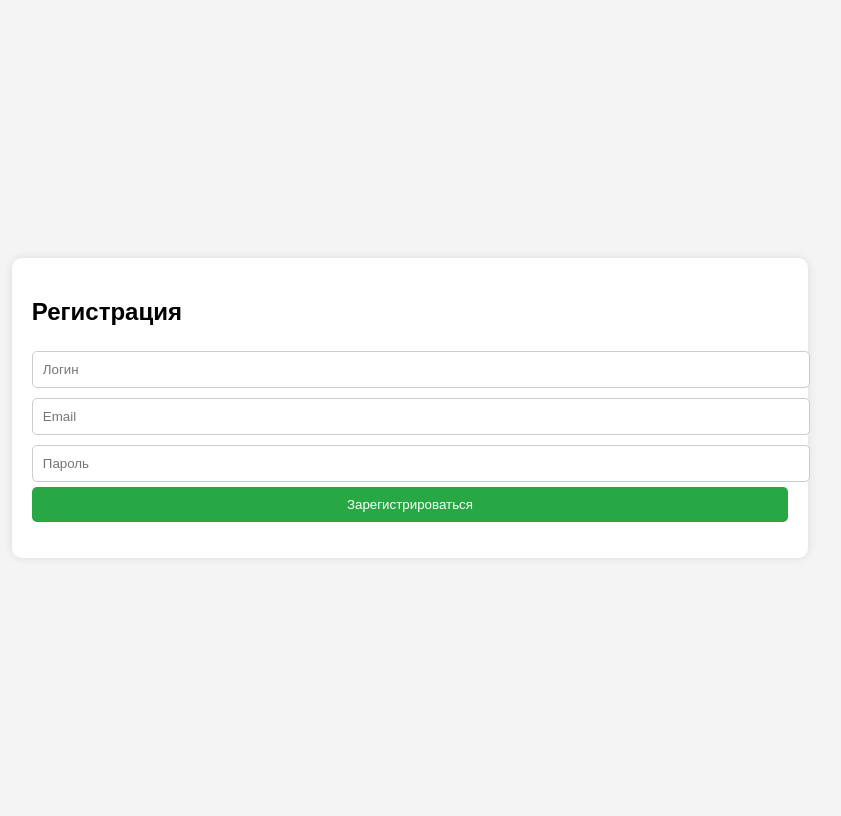
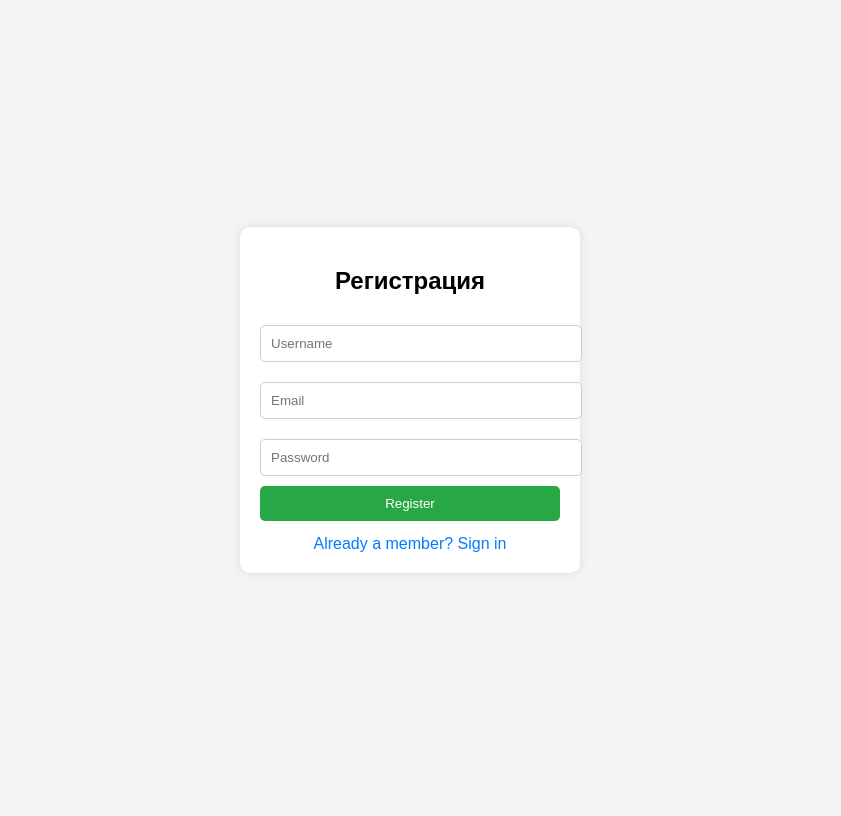
Before and after one commit to jeezdredd/social-media-platform, a PHP site: page /register.html in a window 1280 px wide. Shown: the whole page, without its empty margins (230-1071 px from the left). After the commit the page ends 552 px from the top, so only its background shows below. Run offline with PHP 8.4, Linux system fonts and the light colour scheme.

Commit message:
added login and register forms and simple dashboard

```diff
--- /dev/null
+++ b/acchandlers/logout.php
@@ -0,0 +1,6 @@
+<?php
+session_start();
+session_unset();
+session_destroy();
+header("Location: ../login.html");
+exit;
--- a/register.html
+++ b/register.html
@@ -4,66 +4,43 @@
     <meta charset="UTF-8">
     <meta name="viewport" content="width=device-width, initial-scale=1.0">
     <title>Регистрация</title>
-    <style>
-        body {
-            font-family: Arial, sans-serif;
-            display: flex;
-            justify-content: center;
-            align-items: center;
-            height: 100vh;
-            background-color: #f4f4f4;
-        }
-        .container {
-            background: white;
-            padding: 20px;
-            border-radius: 10px;
-            box-shadow: 0 0 10px rgba(0, 0, 0, 0.1);
-        }
-        input {
-            width: 100%;
-            padding: 10px;
-            margin: 5px 0;
-            border: 1px solid #ccc;
-            border-radius: 5px;
-        }
-        button {
-            width: 100%;
-            padding: 10px;
-            background: #28a745;
-            color: white;
-            border: none;
-            border-radius: 5px;
-            cursor: pointer;
-        }
-        button:hover {
-            background: #218838;
-        }
-    </style>
+    <link rel="stylesheet" href="styles/styles.css">
 </head>
 <body>
 <div class="container">
     <h2>Регистрация</h2>
-    <form id="registerForm">
-        <label for="username"></label><input type="text" id="username" name="username" placeholder="Логин" required>
-        <label for="email"></label><input type="email" id="email" name="email" placeholder="Email" required>
-        <label for="password"></label><input type="password" id="password" name="password" placeholder="Пароль" required>
-        <button type="submit">Зарегистрироваться</button>
-    </form>
-    <p id="message"></p>
+    <input type="text" id="username" placeholder="Username">
+    <input type="email" id="email" placeholder="Email">
+    <input type="password" id="password" placeholder="Password">
+    <button onclick="register()">Register</button>
+    <p id="error-message"></p>
+    <a href="login.html">Already a member? Sign in</a>
 </div>
 
 <script>
-    document.getElementById('registerForm').addEventListener('submit', async function(e) {
-        e.preventDefault();
+    async function register() {
+        let username = document.getElementById("username").value;
+        let email = document.getElementById("email").value;
+        let password = document.getElementById("password").value;
 
-        let formData = new FormData(this);
-        let response = await fetch('dmuk-coursework/acchandlers/register.php', {
-            method: 'POST',
-            body: formData
+        if (!username || !email || !password) {
+            document.getElementById("error-message").innerText = "Fill in all the fields!";
+            return;
+        }
+
+        let response = await fetch('/dmuk-coursework/acchandlers/register.php', {
+            method: "POST",
+            headers: { "Content-Type": "application/x-www-form-urlencoded" },
+            body: `username=${encodeURIComponent(username)}&email=${encodeURIComponent(email)}&password=${encodeURIComponent(password)}`
         });
 
-        document.getElementById('message').textContent = await response.text();
-    });
+        let result = await response.json();
+        document.getElementById("error-message").innerText = result.message;
+
+        if (result.success) {
+            window.location.href = "login.html";
+        }
+    }
 </script>
 </body>
 </html>
--- a/styles/styles.css
+++ b/styles/styles.css
@@ -1,36 +1,56 @@
 body {
     font-family: Arial, sans-serif;
-    margin: 20px;
+    display: flex;
+    justify-content: center;
+    align-items: center;
+    height: 100vh;
+    background-color: #f4f4f4;
+    margin: 0;
 }
 
-h1 {
+.container {
+    background: white;
+    padding: 20px;
+    border-radius: 10px;
+    box-shadow: 0 0 10px rgba(0, 0, 0, 0.1);
     text-align: center;
+    width: 300px;
 }
 
-form {
-    max-width: 400px;
-    margin: 0 auto;
-}
-
-label {
-    display: block;
-    margin-bottom: 5px;
-}
-
-input[type="text"], input[type="email"], input[type="password"], input[type="file"] {
+input {
     width: 100%;
-    padding: 8px;
-    margin-bottom: 10px;
+    padding: 10px;
+    margin: 10px 0;
     border: 1px solid #ccc;
-    border-radius: 4px;
+    border-radius: 5px;
 }
 
 button {
     width: 100%;
     padding: 10px;
-    background-color: #007bff;
+    background-color: #28a745;
     color: white;
     border: none;
-    border-radius: 4px;
+    border-radius: 5px;
     cursor: pointer;
 }
+
+button:hover {
+    background-color: #218838;
+}
+
+a {
+    display: block;
+    margin-top: 10px;
+    color: #007bff;
+    text-decoration: none;
+}
+
+a:hover {
+    text-decoration: underline;
+}
+
+#error-message {
+    color: red;
+    font-size: 14px;
+}
```
Also changed, not shown: acchandlers/login.php (+26 -23 lines), acchandlers/register.php (+27 -18 lines), dashboard.php (added, +34 -0 lines), login.html (+31 -8 lines).
